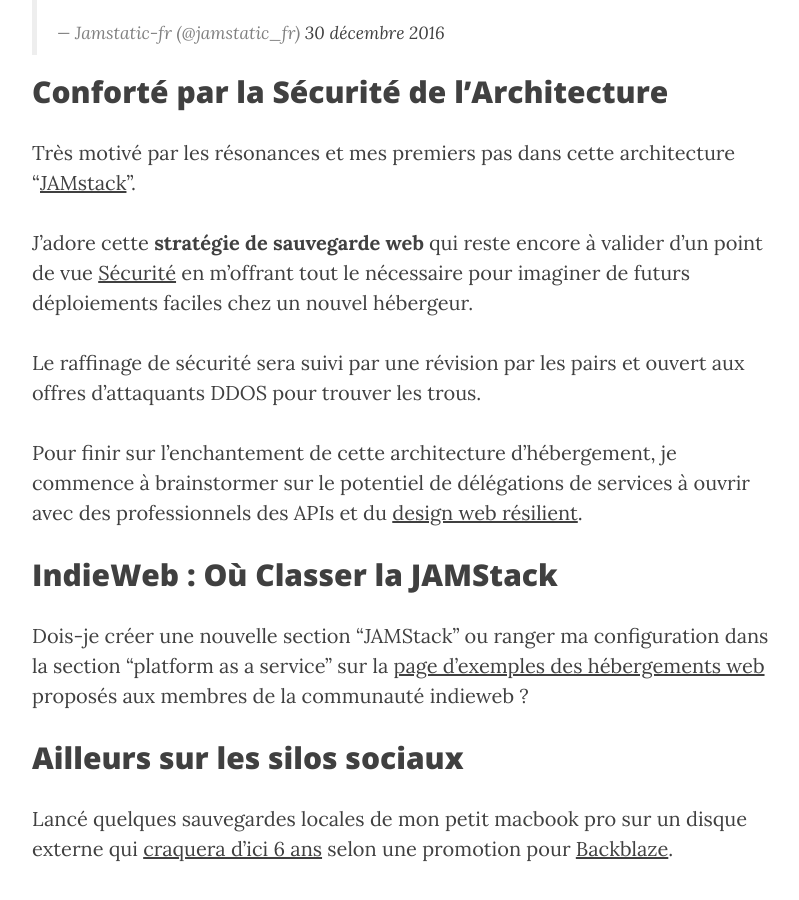
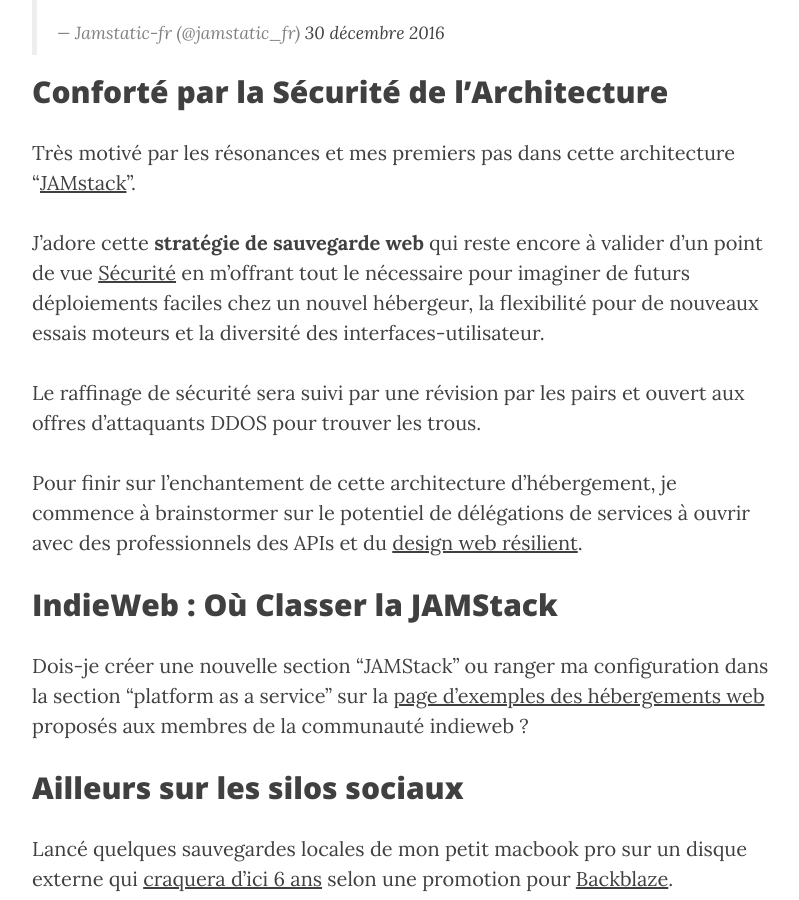
Before and after one commit to ChristopheDucamp/xtof-clean-blog, a Jekyll site: the page built from _posts/2016-12-30-sauvegarde-2017.markdown, in a window 1280 px wide and 900 px high, scrolled down 954 px. Shown: the whole window, without its empty margins (233-1032 px from the left). Built offline with Jekyll 4.4.1, drawn with Linux system fonts in a browser that asks for light colours; nearby versions of some CDN libraries; comment, search, counter and statistics services are not loaded.

Commit message:
Updated Sauvegarde 2017

```diff
--- a/_posts/2016-12-30-sauvegarde-2017.markdown
+++ b/_posts/2016-12-30-sauvegarde-2017.markdown
@@ -26,7 +26,7 @@ La migration de ce site est enfin terminée et basée sur une architecture de ty
 
 Très motivé par les résonances et mes premiers pas dans cette architecture "[JAMstack](https://jamstack.org)".
 
-J'adore cette **stratégie de sauvegarde web** qui reste encore à valider d'un point de vue [Sécurité](http://ducamp.me/Security) en m'offrant tout le nécessaire pour imaginer de futurs déploiements faciles chez un nouvel hébergeur.
+J'adore cette **stratégie de sauvegarde web** qui reste encore à valider d'un point de vue [Sécurité](http://ducamp.me/Security) en m'offrant tout le nécessaire pour imaginer de futurs déploiements faciles chez un nouvel hébergeur, la flexibilité pour  de nouveaux essais moteurs et la diversité des interfaces-utilisateur.
 
 Le raffinage de sécurité sera suivi par une révision par les pairs et ouvert aux offres d'attaquants DDOS pour trouver les trous.
 
```
